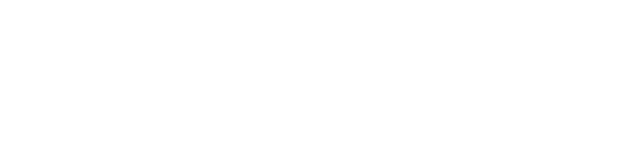
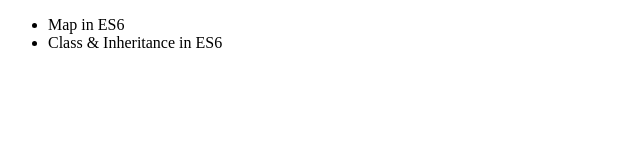
Before and after one commit to muaz64/JavaScript, a plain HTML site: page Practice/03/index.html in a window 1280 px wide. Shown: the whole page, without its empty margins (0-640 px from the left). Drawn offline with Linux system fonts and the light colour scheme.

Commit message:
practie 3.2

```diff
--- a/Practice/03/index.html
+++ b/Practice/03/index.html
@@ -6,6 +6,11 @@
     <title>Document</title>
 </head>
 <body>
+    <ul>
+        <li>Map in ES6</li>
+        <li>Class & Inheritance in ES6</li>
+    </ul>
 
+    <script src="script.js"></script>
 </body>
 </html>
```
Also changed, not shown: Practice/03/script.js (added).
